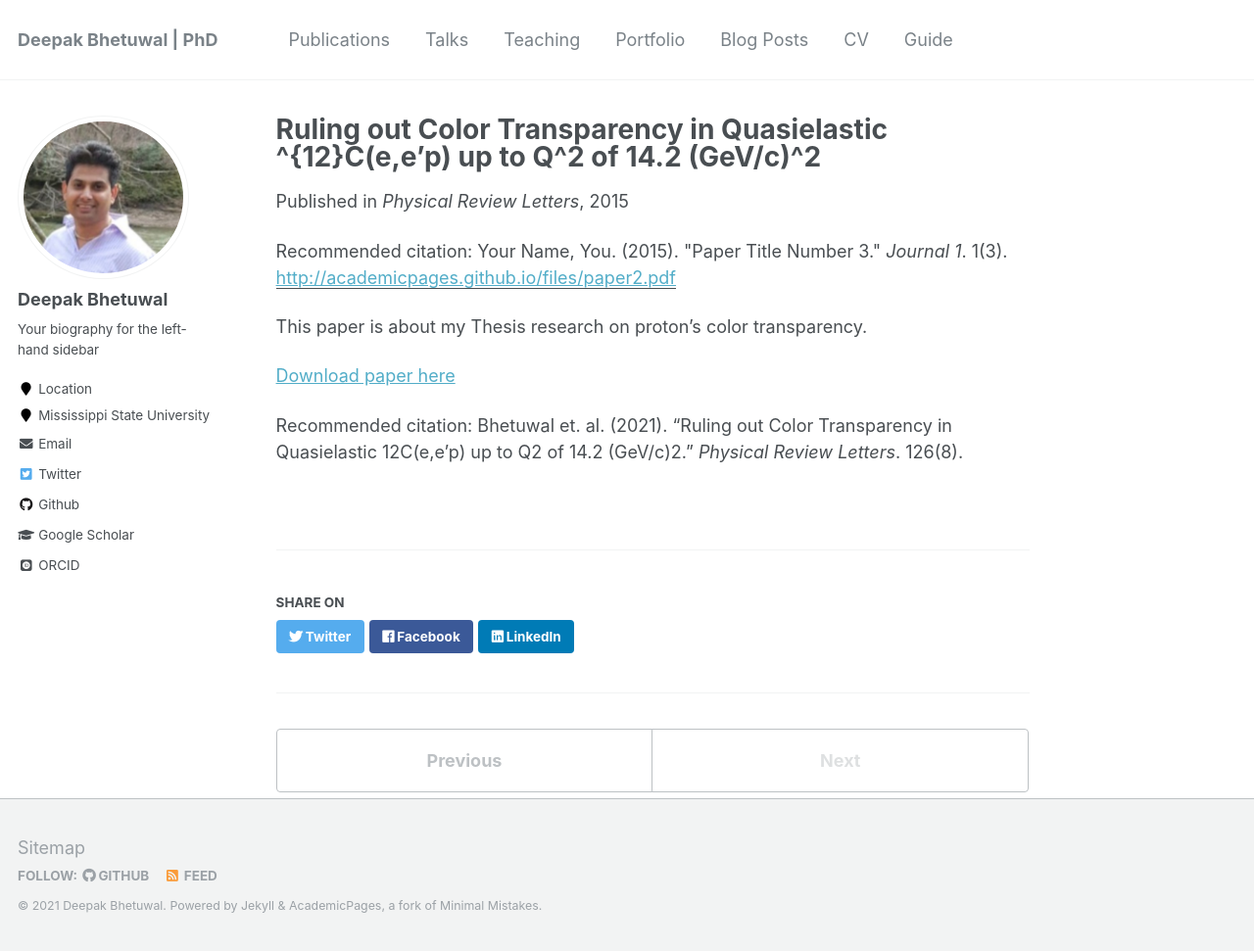
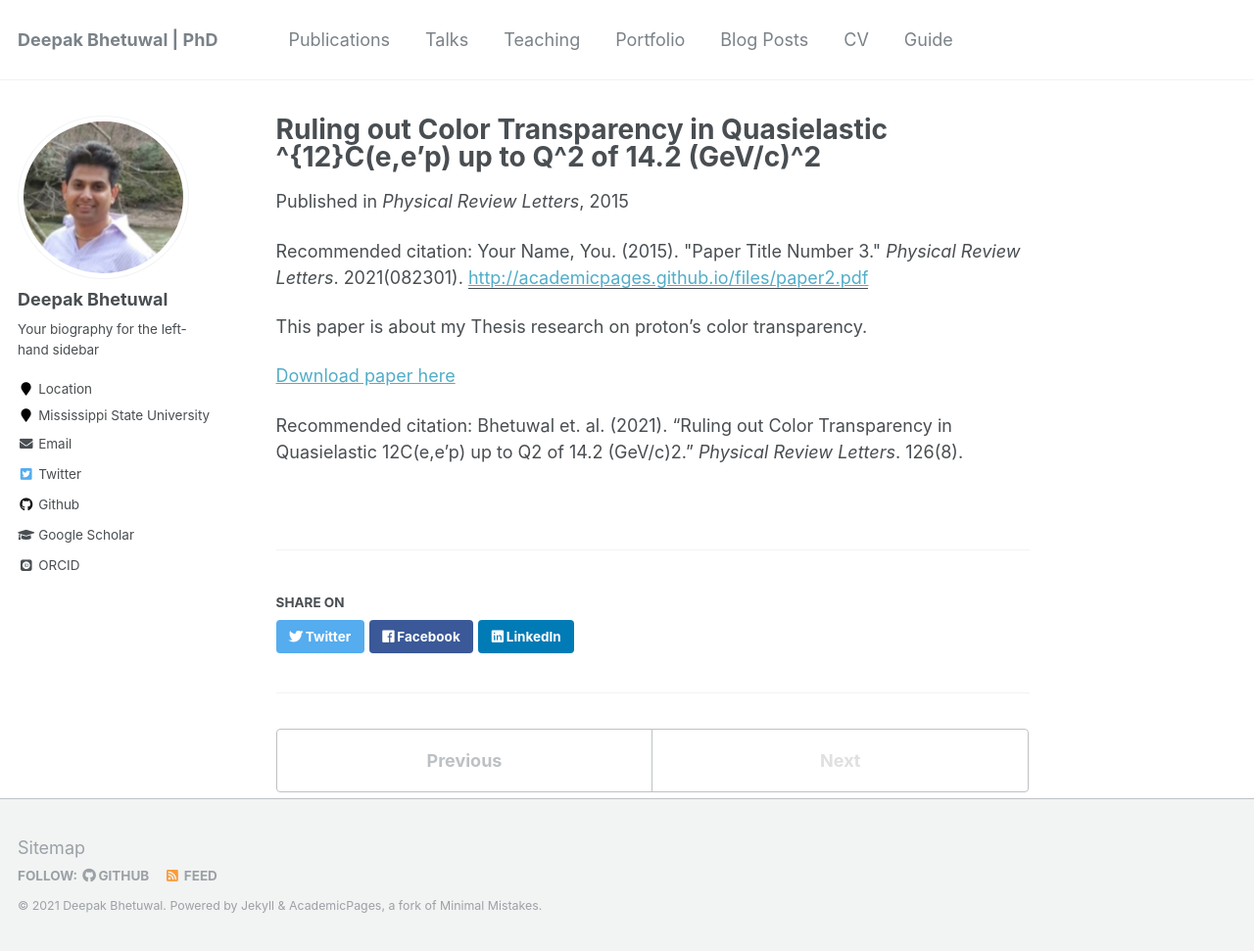
Before and after one commit to dkb208/dkb208.github.io, a Jekyll site: the page built from _publications/2015-10-01-paper-title-number-3.md, in a window 1280 px wide and 971 px high. Shown: the whole window at 98% size. Built offline with Jekyll 4.4.1, drawn with Linux system fonts in a browser that asks for light colours; some web fonts are replaced.

Commit message:
Update 2015-10-01-paper-title-number-3.md

```diff
--- a/_publications/2015-10-01-paper-title-number-3.md
+++ b/_publications/2015-10-01-paper-title-number-3.md
@@ -6,7 +6,7 @@ excerpt: 'This paper is about the number 3. The number 4 is left for future work
 date: 2015-10-01
 venue: 'Physical Review Letters'
 paperurl: 'http://academicpages.github.io/files/paper2.pdf'
-citation: 'Your Name, You. (2015). &quot;Paper Title Number 3.&quot; <i>Journal 1</i>. 1(3).'
+citation: 'Your Name, You. (2015). &quot;Paper Title Number 3.&quot; <i>Physical Review Letters</i>. 2021(082301).'
 ---
 This paper is about my Thesis research on proton's color transparency.
 
```
